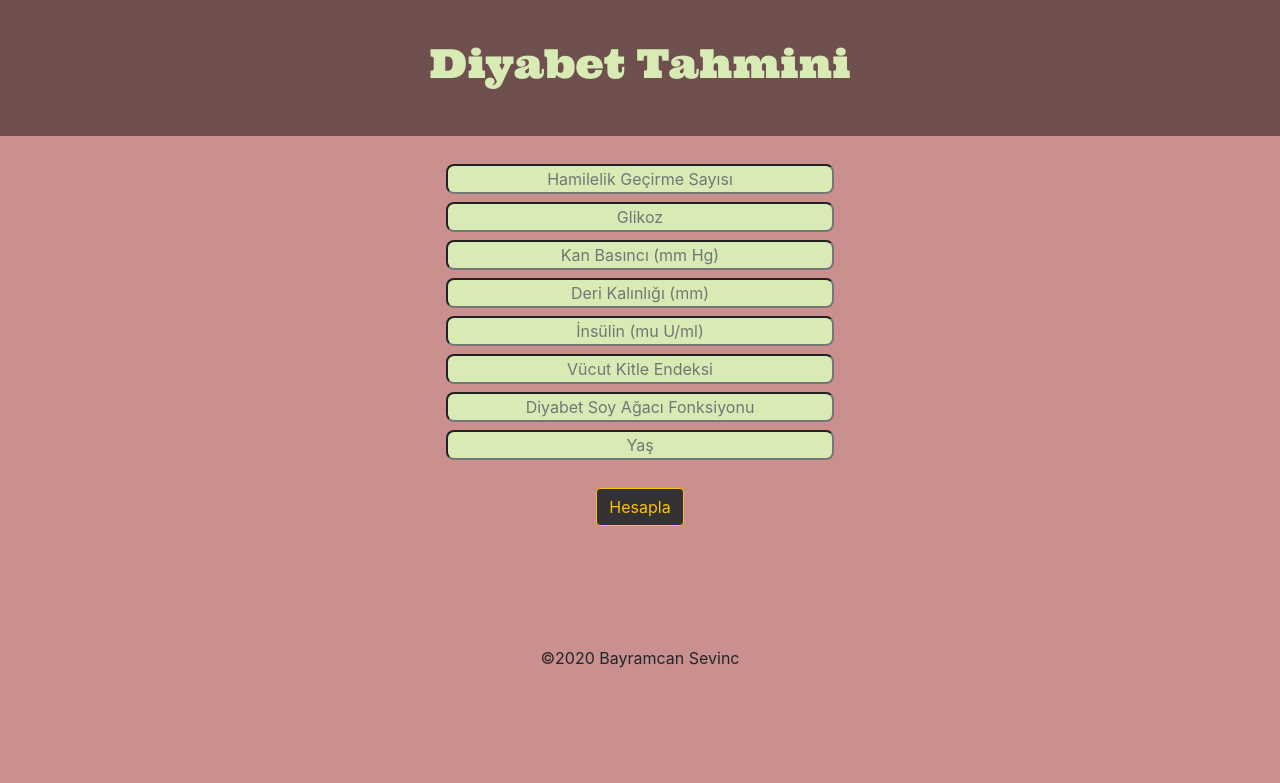
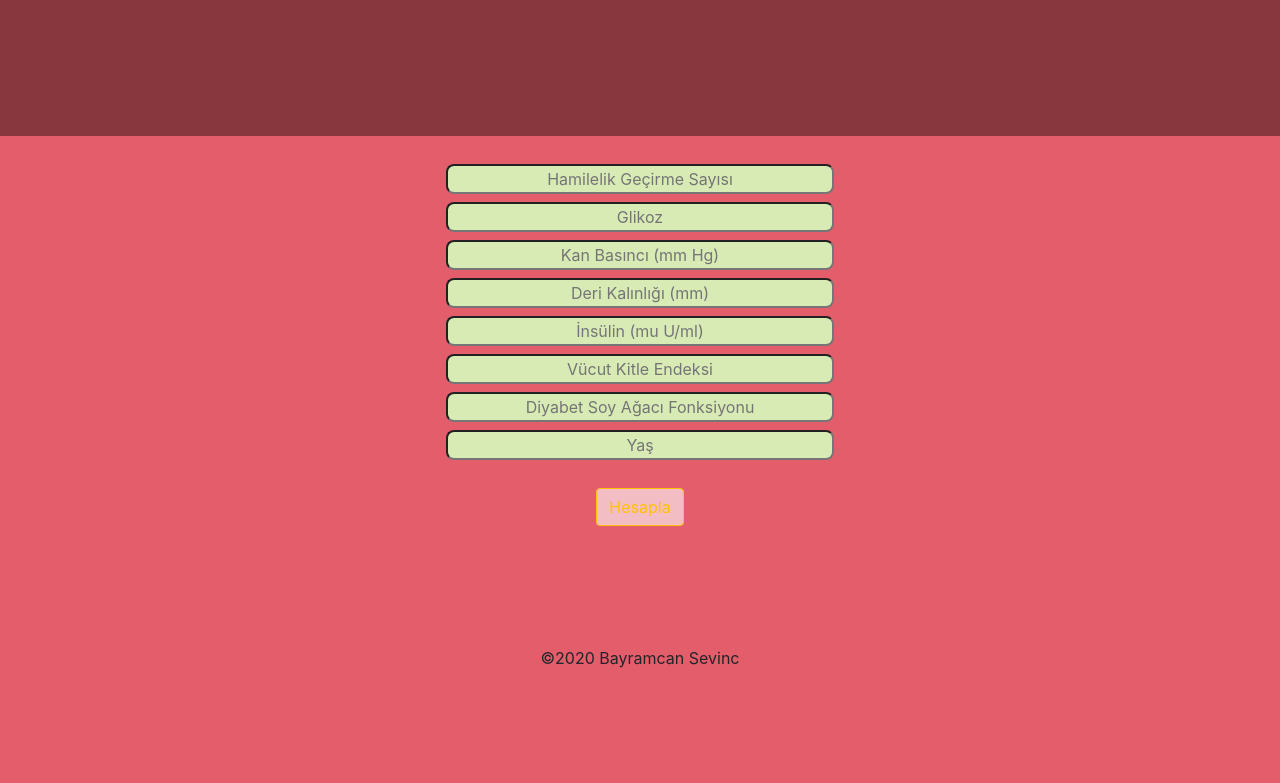
Before and after one commit to canbayrams/predict_diabetes, a Flask app: page / in a window 1280 px wide. Shown: the top 783 px of the page. Run offline with Flask 2, Linux system fonts and the light colour scheme; parts of the project's set-up code (start-up, migrations or seed data) failed here and were passed over; some libraries are stand-ins or nearby versions.

Commit message:
Update styles.css

```diff
--- a/static/css/styles.css
+++ b/static/css/styles.css
@@ -1,18 +1,18 @@
 body {
     text-align: center;
-    background-color: #ca8f8f;
+    background-color: #e35d6a;
 }
 
 header {
     font-family: 'Ultra', serif;
     padding-top: 40;
     padding-bottom: 40;
-    background-color: #704f4f;
-    color: #d8ebb5;
+    background-color: #88373f;
+    color: #88373f;
 }
 
 .btn {
-    background-color: #323232;
+    background-color: #f3bec3;
 }
 
 
```
